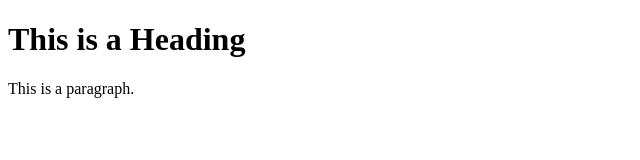
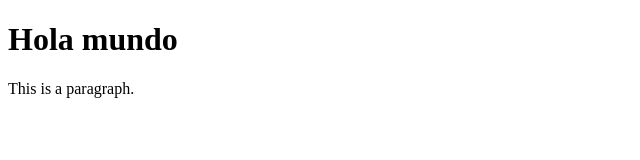
Before and after one commit to diegofalconi96/pruebalaunch, a plain HTML site: page index.html in a window 1280 px wide. Shown: the whole page, without its empty margins (0-640 px from the left). Drawn offline with Linux system fonts and the light colour scheme.

Commit message:
Update index.html

```diff
--- a/index.html
+++ b/index.html
@@ -5,7 +5,7 @@
 </head>
 <body>
 
-<h1>This is a Heading</h1>
+<h1>Hola mundo</h1>
 <p>This is a paragraph.</p>
 
 </body>
```
